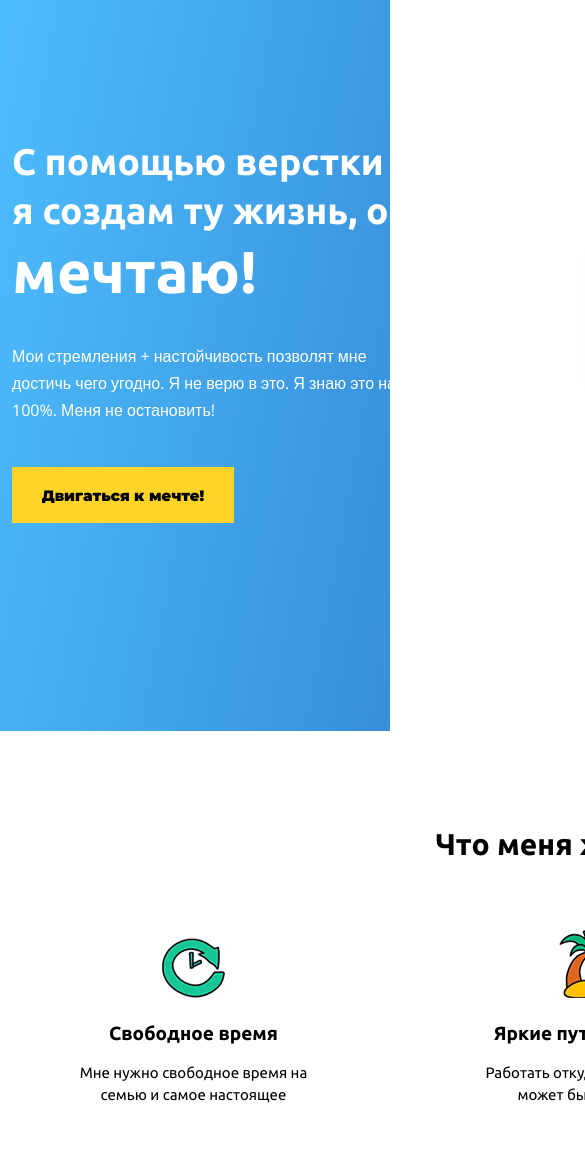
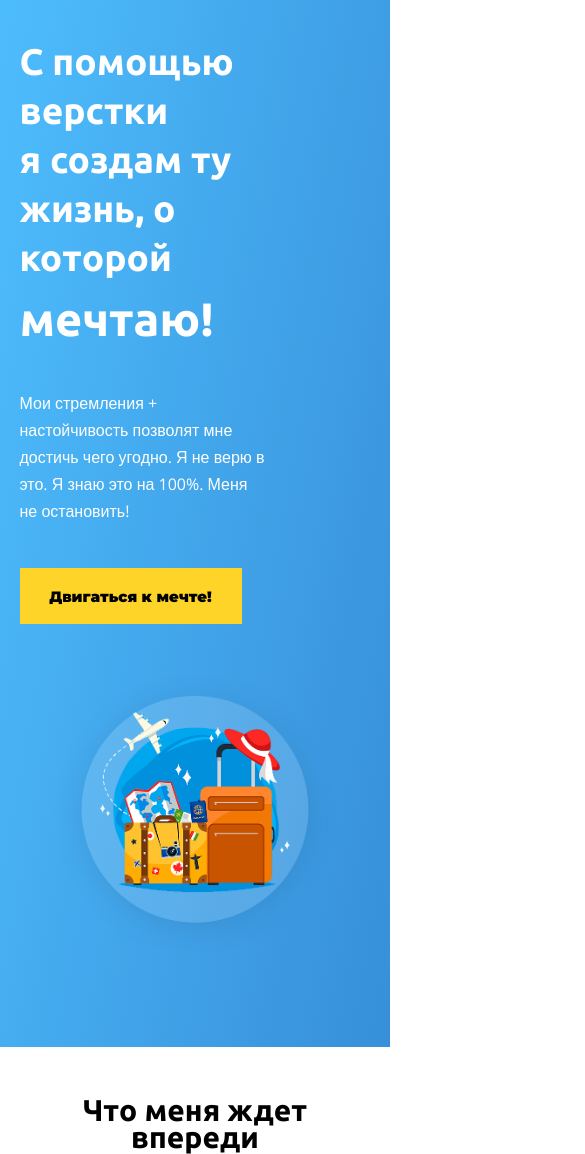
Before and after one commit to Tarasova09/WayUp, a plain HTML site: page index.html in a window 390 px wide. Shown: the part 101-1255 px from the top of the page, 585 px wide, since content can reach past the window. Drawn offline with nearby package versions, Linux system fonts and the light colour scheme.

Commit message:
Update style.css

```diff
--- a/css/style.css
+++ b/css/style.css
@@ -5,7 +5,6 @@ body {
   font-size: 15px;
   padding: 0;
   margin: 0;
-
 }
 
 div,
@@ -33,13 +32,14 @@ h6 {
 }
 
 .header {
-  background: linear-gradient(100.51deg, #4EBEFE 0%, #378FD9 100%);
+  background: linear-gradient(100.51deg, #4ebefe 0%, #378fd9 100%);
   padding: 60px 0 93px;
 }
 
 .container {
   width: 1230px;
   margin: 0 auto;
+  padding: 0;
 }
 
 .wrapper {
@@ -48,13 +48,13 @@ h6 {
 }
 
 .offer {
-  margin-top: 140px;
-  width: 548px;
+  margin: 140px 40px 0 0;
 }
 
 .title {
   font-size: 37px;
   line-height: 49px;
+  width: 548px;
 }
 
 .title span {
@@ -93,6 +93,7 @@ h6 {
 
 .btn-dream:hover {
   background-color: #fff;
+  color: black;
 }
 
 .main-container {
@@ -158,6 +159,12 @@ h6 {
   text-align: center;
 }
 
+.form-items {
+  display: flex;
+  flex-direction: column;
+  align-items: center;
+}
+
 .title-form {
   font-size: 30px;
   line-height: 27px;
@@ -170,15 +177,14 @@ input {
   padding: 20px 30px;
   font-size: 14px;
   line-height: 16px;
-  border: 1px solid #C9C9C9;
+  border: 1px solid #c9c9c9;
   border-radius: 3px;
   width: 340px;
 }
 
-
 .btn {
-     margin: 0 auto;
-     width: 340px;
+  margin: 0 auto;
+  width: 340px;
 }
 
 .footer {
@@ -194,3 +200,171 @@ input {
   font-family: "Open Sans", sans-serif;
   font-weight: 400;
 }
+
+@media screen and (max-width: 1400px) {
+  .container {
+    width: 1170px;
+  }
+
+  .offer {
+    width: 459px;
+  }
+
+  .title {
+    font-size: clamp(10px, 12vw, 37px);
+  }
+
+  .title span {
+    font-size: clamp(20px, 12vw, 59px);
+  }
+
+  .items {
+    display: flex;
+    justify-content: center;
+  }
+}
+
+@media screen and (max-width: 1200px) {
+  .container {
+    width: 960px;
+  }
+
+  .wrapper {
+    align-items: center;
+  }
+
+  .offer {
+    margin: auto;
+    width: 410px;
+  }
+
+  .title {
+    width: 420px;
+  }
+
+  .travel {
+    width: 541px;
+    height: 541px;
+  }
+
+  .items {
+    display: flex;
+    justify-content: center;
+  }
+
+  .item-time {
+    margin-right: 70px;
+  }
+
+  .item-launch {
+    margin-left: 70px;
+  }
+}
+
+@media screen and (max-width: 992px) {
+  .container {
+    width: 720px;
+  }
+
+  .logo {
+    margin-bottom: 40px;
+  }
+
+  .travel {
+    display: block;
+    margin-top: 50px;
+  }
+
+  .offer {
+    width: 100%;
+  }
+
+  .title {
+    width: 90%;
+  }
+
+  .intro {
+    width: 90%;
+  }
+
+  .main-container {
+    width: 720px;
+    margin: 50px auto;
+    align-items: center;
+  }
+
+  .wrapper {
+    flex-direction: column;
+  }
+
+  .items {
+    flex-direction: column;
+    align-items: center;
+  }
+
+  .item {
+    max-width: 100%;
+  }
+
+  .item-time {
+    margin: 50px auto;
+  }
+
+  .item-beach {
+    margin: 0 auto;
+  }
+
+  .item-launch {
+    margin: 50px auto 0;
+  }
+
+  .form {
+    padding: 50px;
+  }
+}
+
+@media screen and (max-width: 768px) {
+  .container {
+    width: 540px;
+  }
+
+  .intro {
+    width: 85%;
+  }
+
+  .travel {
+    width: 400px;
+    height: 400px;
+  }
+
+  @media screen and (max-width: 576px) {
+    .container {
+      width: 90%;
+    }
+
+    .offer {
+      max-width: 100%;
+    }
+
+    .intro {
+      width: 70%;
+    }
+  }
+
+  .form-items {
+    width: 100%;
+  }
+
+  .btn {
+    margin: 0;
+  }
+
+  .input {
+    width: 100%;
+  }
+
+  .travel {
+    width: 280px;
+    height: 280px;
+  }
+}
```
